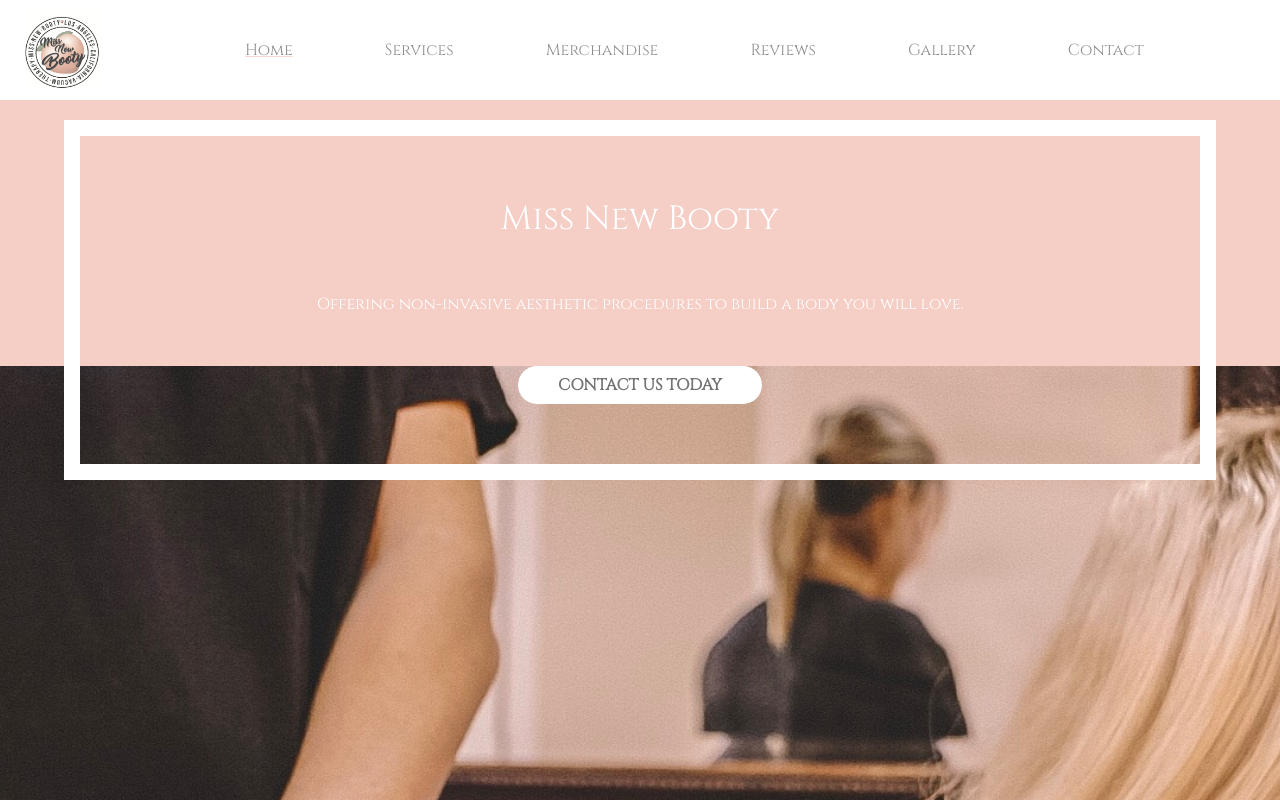
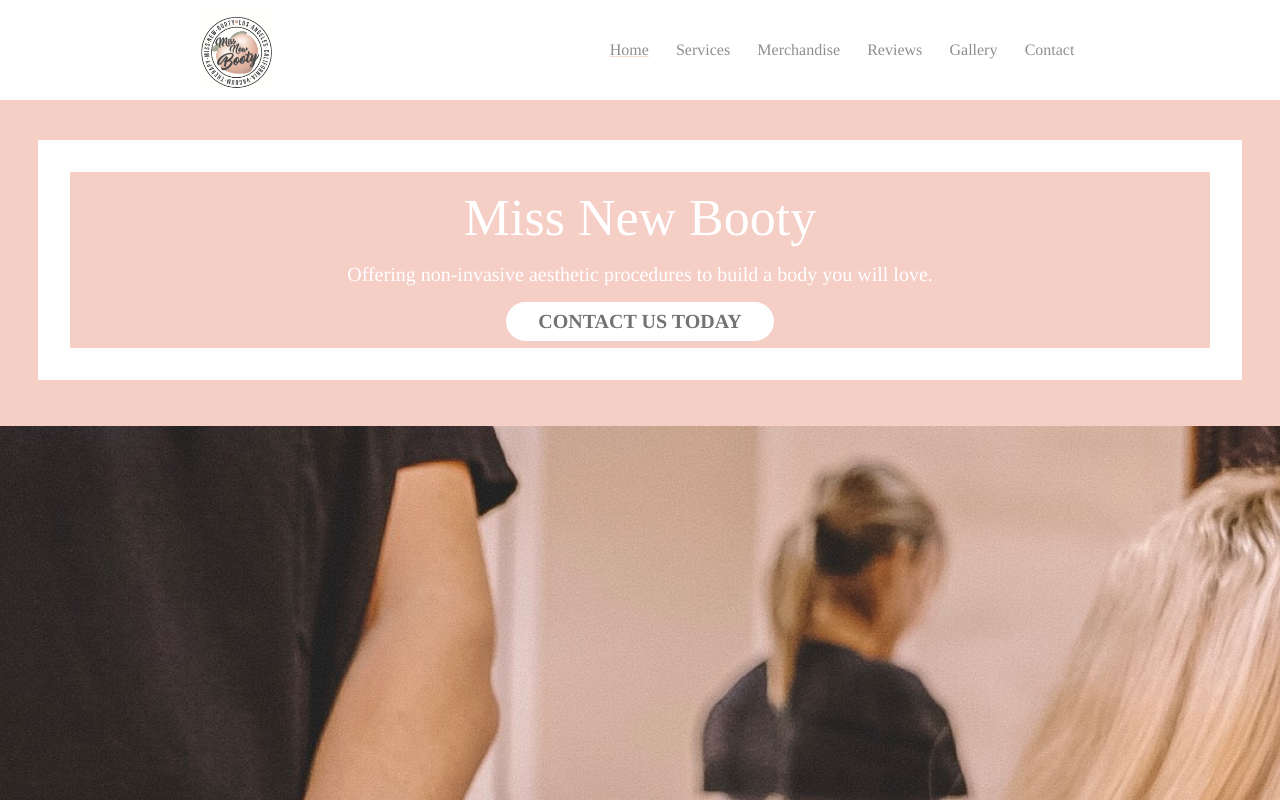
Before and after one commit to DerekJLeong/miss-new-booty, a React (Create React App) app: page / in a window 1280 px wide. Built offline with nearby package versions, Linux system fonts and the light colour scheme.

Commit message:
style: various fixes and responsive styling

```diff
--- a/src/App.css
+++ b/src/App.css
@@ -29,7 +29,7 @@
 }
 nav a {
    font-size: 1rem;
-   padding: 0.5rem 1rem;
+   padding: 0.5rem 0.85rem;
    color: #737373;
 }
 
@@ -38,3 +38,13 @@
    text-decoration: underline;
    text-decoration-color: #f5cec6;
 }
+
+@media only screen and (min-width: 1200px) {
+   header img {
+      margin-left: 15vw;
+   }
+   nav {
+      justify-content: flex-end;
+      margin-right: 15vw;
+   }
+}
--- a/src/components/footer.css
+++ b/src/components/footer.css
@@ -14,7 +14,7 @@
 }
 footer p {
    padding: 2rem;
-   font-size: 1.35rem;
+   font-size: 1.25rem;
    text-align: center;
 }
 .payment {
@@ -24,7 +24,7 @@
    justify-content: center;
 }
 .payment li {
-   font-size: 1.35rem;
+   font-size: 1rem;
    padding: 1rem 0.5rem;
 }
 .social {
@@ -57,5 +57,5 @@
    padding: 1rem;
 }
 .location li {
-   font-size: 1.3rem;
+   font-size: 1.25rem;
 }
--- a/src/components/footer.jsx
+++ b/src/components/footer.jsx
@@ -9,7 +9,7 @@
    render() {
       return (
          <footer>
-            <p>We accept the following payments:</p>
+            <p>We accept the following payment methods:</p>
             <ul className="payment">
                <li>Cash</li>
                <li>PayPal</li>
--- a/src/components/home.css
+++ b/src/components/home.css
@@ -32,7 +32,7 @@
 }
 .home_contact_wrapper h1 {
    font-weight: normal;
-   font-size: 2.1rem;
+   font-size: 2rem;
 }
 .home_contact_wrapper p {
    padding: 0.5rem;
@@ -40,7 +40,7 @@
 }
 .home_contact_wrapper a {
    color: #737373;
-   padding: 0.5rem 2.5rem;
+   padding: 0.5rem 1.75rem;
    border-radius: 30px;
    background: white;
 }
@@ -56,7 +56,7 @@
 .home_image {
    position: relative;
    height: calc(100vw * 0.668);
-   margin-top: 10vh;
+   margin-top: 12.5vh;
    /* padding-top: 56.25%; */
 }
 .home_image::after {
@@ -72,6 +72,7 @@
    display: grid;
    grid-template: auto / 1fr;
    background: white;
+   padding-top: 5vh;
 }
 .home_service1 {
    grid-area: 1 / 1 / 2 / 2;
@@ -125,25 +126,26 @@
    border-right-style: none;
    border-width: 0.65rem;
    border-color: white;
+   color: #737373;
 }
-.home_service1 .home_service_text_wrapper {
+.hstw1 {
    position: absolute;
-   top: calc(6.5vh + 1rem);
+   top: calc(11.5vh + 1rem);
    right: 35%;
 }
-.home_service2 .home_service_text_wrapper {
+.hstw2 {
    position: absolute;
-   top: calc(36.5vh + 3rem);
+   top: calc(41.5vh + 3rem);
    left: 35%;
 }
-.home_service3 .home_service_text_wrapper {
+.hstw3 {
    position: absolute;
-   top: calc(66.5vh + 5rem);
+   top: calc(71.5vh + 5rem);
    right: 35%;
 }
-.home_service4 .home_service_text_wrapper {
+.hstw4 {
    position: absolute;
-   top: calc(96.5vh + 7rem);
+   top: calc(101.5vh + 7rem);
    left: 35%;
 }
 .home_services a {
@@ -181,3 +183,169 @@
    /* Keep the image from overlapping sibling elements. */
    z-index: -1;
 }
+
+@media only screen and (min-width: 768px) {
+   .home_contact {
+      position: relative;
+      height: 30vh;
+   }
+   .home_contact_wrapper {
+      width: 90vw;
+      height: 27vh;
+   }
+   .home_contact_wrapper h1 {
+      font-weight: normal;
+      font-size: 3.25rem;
+   }
+   .home_contact_wrapper p {
+      font-size: 1.25rem;
+      padding: 1rem;
+   }
+   .home_contact_wrapper h3 {
+      font-size: 1.25rem;
+   }
+   .home_contact_wrapper a {
+      padding: 0.5rem 2rem;
+   }
+   .home_image {
+      margin-top: 6vh;
+   }
+   .home_services {
+      position: relative;
+      height: auto;
+
+      display: grid;
+      grid-template: auto / 10vw 1fr 10vw;
+      background: white;
+   }
+   .home_service1 {
+      grid-area: 1 / 2 / 2 / 3;
+   }
+   .home_service2 {
+      grid-area: 2 / 2 / 3 / 3;
+   }
+   .home_service3 {
+      grid-area: 3 / 2 / 4 / 3;
+   }
+   .home_service4 {
+      grid-area: 4 / 2 / 5 / 3;
+   }
+   .home_services a {
+      grid-area: 5 / 2 / 6 / 3;
+   }
+   .home_service_text_wrapper {
+      width: 55vw;
+   }
+   .home_service_text_wrapper h2 {
+      width: 45vw;
+   }
+   .hstw1 {
+      position: absolute;
+      top: calc(11.5vh + 1rem);
+      right: 35%;
+   }
+   .hstw2 {
+      position: absolute;
+      top: calc(41.5vh + 3rem);
+      left: 35%;
+   }
+   .hstw3 {
+      position: absolute;
+      top: calc(71.5vh + 5rem);
+      right: 35%;
+   }
+   .hstw4 {
+      position: absolute;
+      top: calc(101.5vh + 7rem);
+      left: 35%;
+   }
+}
+
+@media only screen and (min-width: 1200px) {
+   .home_contact {
+      height: 40vh;
+   }
+   .home_contact_wrapper {
+      width: 94vw;
+      height: 30vh;
+      border-width: 2rem;
+   }
+   .home_contact_wrapper h1 {
+      font-weight: normal;
+      font-size: 3.25rem;
+   }
+   .home_contact_wrapper p {
+      font-size: 1.25rem;
+      padding: 1rem;
+   }
+   .home_contact_wrapper h3 {
+      font-size: 1.25rem;
+   }
+   .home_image {
+      margin-top: 27.5vh;
+   }
+   .home_services {
+      position: relative;
+      height: auto;
+
+      display: grid;
+      grid-template: auto / 10vw 1fr 1fr 10vw;
+      grid-gap: 0 2rem;
+      background: white;
+   }
+   .home_service1 {
+      grid-area: 1 / 2 / 2 / 3;
+   }
+   .home_service2 {
+      grid-area: 1 / 3 / 2 / 4;
+   }
+   .home_service3 {
+      grid-area: 2 / 2 / 3 / 3;
+   }
+   .home_service4 {
+      grid-area: 2 / 3 / 3 / 4;
+   }
+   .home_services a {
+      grid-area: 3 / 2 / 4 / 4;
+   }
+   .home_service_text_wrapper {
+      width: 22.5vw;
+   }
+   .home_service_text_wrapper h2 {
+      width: 18.5vw;
+   }
+   .hstw1 {
+      position: absolute;
+      top: calc(6.5vh + 1rem);
+      left: 5%;
+      grid-area: 1 / 2 / 2 / 3;
+   }
+   .hstw2 {
+      position: absolute;
+      top: calc(6.5vh + 1rem);
+      right: 12.5%;
+      grid-area: 1 / 3 / 2 / 4;
+   }
+   .hstw3 {
+      grid-area: 2 / 2 / 3 / 3;
+      position: absolute;
+      top: calc(6.5vh + 1rem);
+      left: 5%;
+   }
+   .hstw4 {
+      grid-area: 2 / 3 / 3 / 4;
+      position: absolute;
+      top: calc(6.5vh + 1rem);
+      right: 12.5%;
+   }
+   .hstw1::after,
+   .hstw2::after {
+      position: absolute;
+      top: 22vh;
+      content: " ";
+      height: 64px;
+      width: 64px;
+      border-radius: 50%;
+      background: #737373;
+   }
+}
--- a/src/components/home.jsx
+++ b/src/components/home.jsx
@@ -30,25 +30,25 @@
             <div className="home_services">
                <div className="home_service_wrapper home_service1">
                   <img src={lipo} alt="Cavitation" />
-                  <div className="home_service_text_wrapper">
+                  <div className="home_service_text_wrapper hstw1">
                      <h2>LASER LIPOSUCTION</h2>
                   </div>
                </div>
                <div className="home_service_wrapper home_service2">
                   <img src={lipo} alt="Cavitation" />
-                  <div className="home_service_text_wrapper">
+                  <div className="home_service_text_wrapper hstw2">
                      <h2>NON-INVASIVE BUTT LIFT</h2>
                   </div>
                </div>
                <div className="home_service_wrapper home_service3">
                   <img src={cavitation} alt="Cavitation" />
-                  <div className="home_service_text_wrapper">
+                  <div className="home_service_text_wrapper hstw3">
                      <h2>CAVITATION</h2>
                   </div>
                </div>
                <div className="home_service_wrapper home_service4">
                   <img src={fatFreezing} alt="Cavitation" />
-                  <div className="home_service_text_wrapper">
+                  <div className="home_service_text_wrapper hstw4">
                      <h2>FAT FREEZING</h2>
                   </div>
                </div>
--- a/src/index.css
+++ b/src/index.css
@@ -17,7 +17,7 @@
       "Helvetica Neue", sans-serif;
    -webkit-font-smoothing: antialiased;
    -moz-osx-font-smoothing: grayscale;
-   font-family: "Cinzel", serif;
+   font-family: "Times", serif;
 }
 
 code {
```
